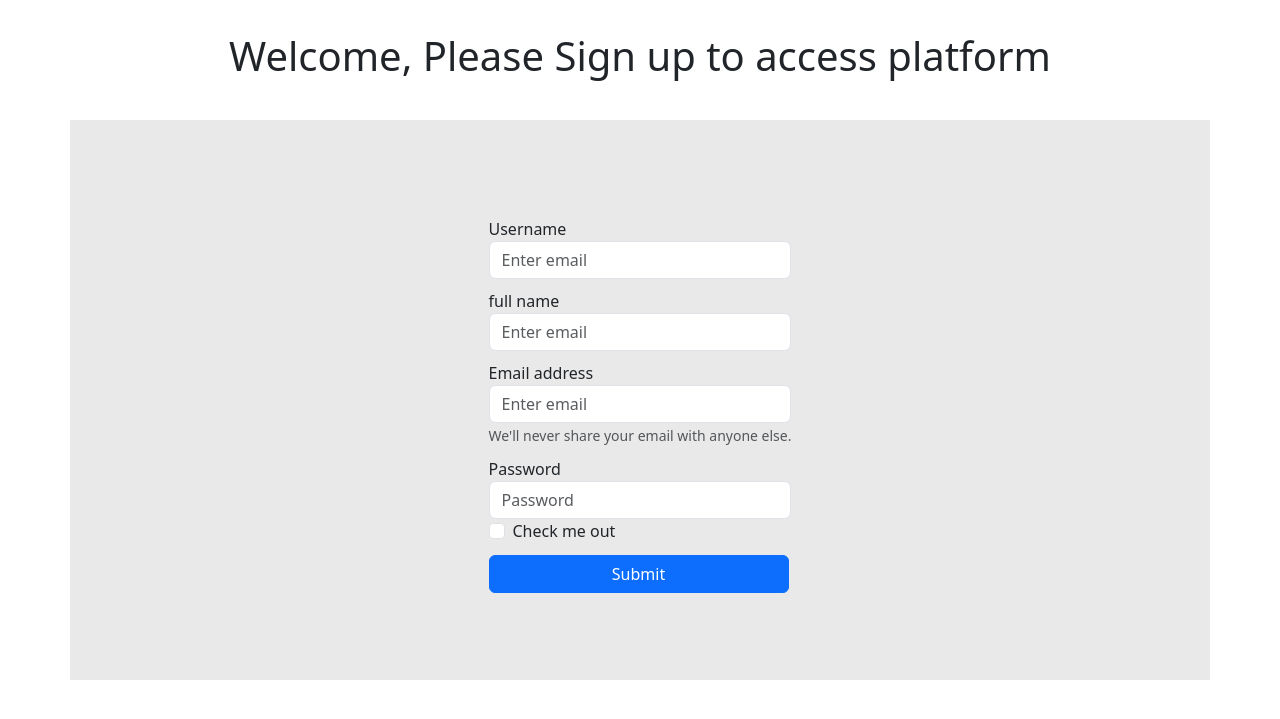
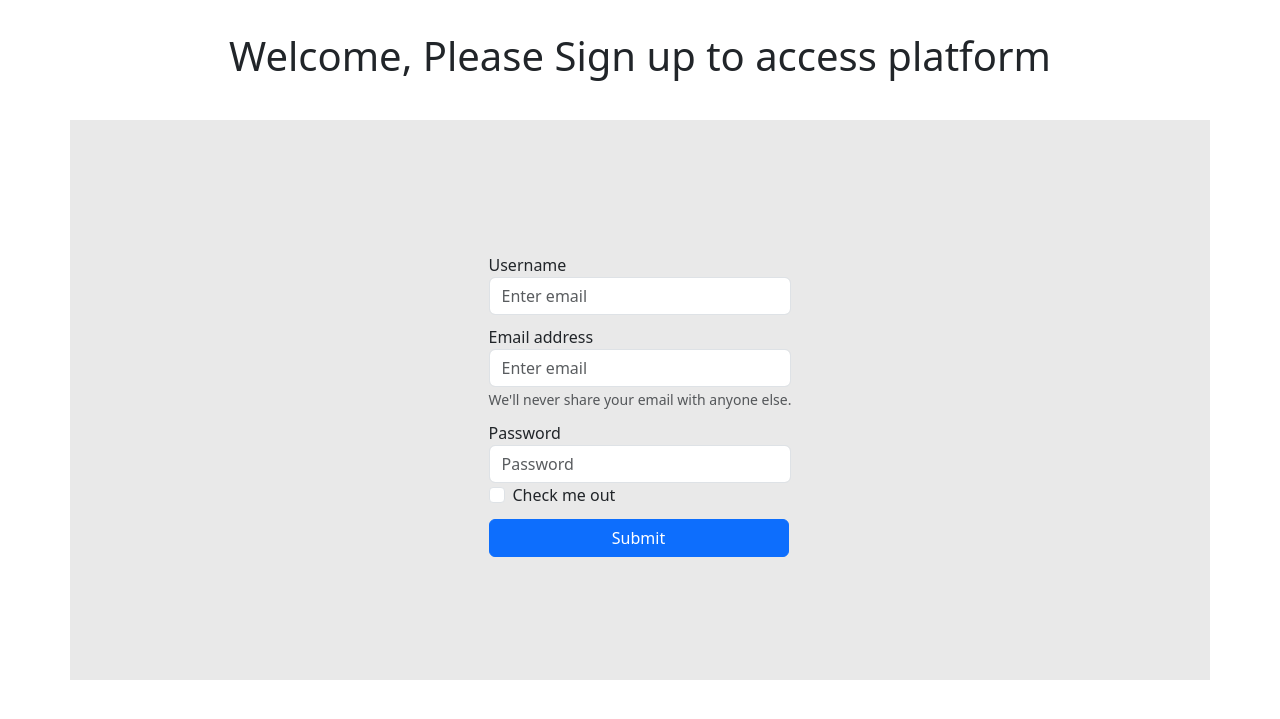
Before and after one commit to AhmedMakhlooqDev/php_BAB_test, a PHP site: page /register.php in a window 1280 px wide. Shown: the part 56-775 px from the top of the page. Run offline with PHP 8.4, Linux system fonts and the light colour scheme.

Commit message:
added registration functionality

```diff
--- a/database.php
+++ b/database.php
@@ -18,8 +18,8 @@ $mysqli = new mysqli(hostname: $host,
 if($mysqli->connect_errno){
     die("Connection Error: " . $mysqli->connect_error);
 }
-elseif($mysqli){
-    echo "connection successful";
-}
+// elseif($mysqli){
+//     echo "connection successful";
+// }
 
 return $mysqli;
--- a/interface/login.php
+++ b/interface/login.php
@@ -1,6 +1,7 @@
 <?php
+include '../header.php';
+include '../database.php';
 
-include '../header.php';
 
 ?>
 
@@ -19,7 +20,7 @@ include '../header.php';
 <body>
     <div class="container">
 
-    <form>
+    <form method="post">
         <div class="form-group">
             <label for="emailTxt">Email address</label>
             <input type="email" class="form-control" id="exampleInputEmail1" aria-describedby="emailHelp" placeholder="Enter email" name="email">
--- a/interface/register.php
+++ b/interface/register.php
@@ -1,6 +1,43 @@
 <?php
 
 include '../header.php';
+require "../database.php";
+
+
+//if the submit button has been clicked
+if (isset($_POST['submit'])) {
+
+    $name = $_POST['username'];
+    $email = $_POST['email'];
+    $password = $_POST['password'];
+
+    $sqlQuery = "INSERT INTO users (username, password, email, user_type) VALUES ('$name','$password','$email','user')";
+
+    //prepare sql statement securly
+    $stmt = $mysqli->stmt_init();
+
+    if (!$stmt->prepare($sqlQuery)) {
+        die("SQL error: " . $mysqli->error);
+    }
+
+    if ($result) {
+        echo "data inserted successfully";
+    } else {
+        die(mysqli_error($mysqli));
+    }
+
+    $stmt->bind_param("sss", $_POST["username"], $_POST["password"], $_POST["email"]);
+
+
+    if ($stmt->execute()) {
+        //redirect to page
+        header("Location: redirect.php");
+        exit;
+    } else {
+
+        die($mysqli->error . " " . $mysqli->errno);
+    }
+}
 
 ?>
 
@@ -25,23 +62,20 @@ include '../header.php';
 
     <div class="container">
 
-    <form>
+        <form method="post">
             <div class="form-group">
                 <label for="exampleInputEmail1">Username</label>
-            <input type="email" class="form-control" id="exampleInputEmail1" aria-describedby="emailHelp" placeholder="Enter email">
+                <input type="text" class="form-control" id="exampleInputEmail1" aria-describedby="emailHelp" placeholder="Enter email" name="username">
             </div>
-        <div class="form-group">
-            <label for="exampleInputEmail1">full name</label>
-            <input type="email" class="form-control" id="exampleInputEmail1" aria-describedby="emailHelp" placeholder="Enter email">
-        </div>
+
             <div class="form-group">
                 <label for="exampleInputEmail1">Email address</label>
-            <input type="email" class="form-control" id="exampleInputEmail1" aria-describedby="emailHelp" placeholder="Enter email">
+                <input type="email" class="form-control" id="exampleInputEmail1" aria-describedby="emailHelp" placeholder="Enter email" name="email">
                 <small id="emailHelp" class="form-text text-muted">We'll never share your email with anyone else.</small>
             </div>
             <div class="form-group">
                 <label for="exampleInputPassword1">Password</label>
-            <input type="password" class="form-control" id="exampleInputPassword1" placeholder="Password">
+                <input type="password" class="form-control" id="exampleInputPassword1" placeholder="Password" name="password">
             </div>
             <div class="form-check">
                 <input type="checkbox" class="form-check-input" id="exampleCheck1">
```
Also changed, not shown: redirect.php (added, +11 -0 lines). Lines whose indentation alone changed are shown as unchanged.
